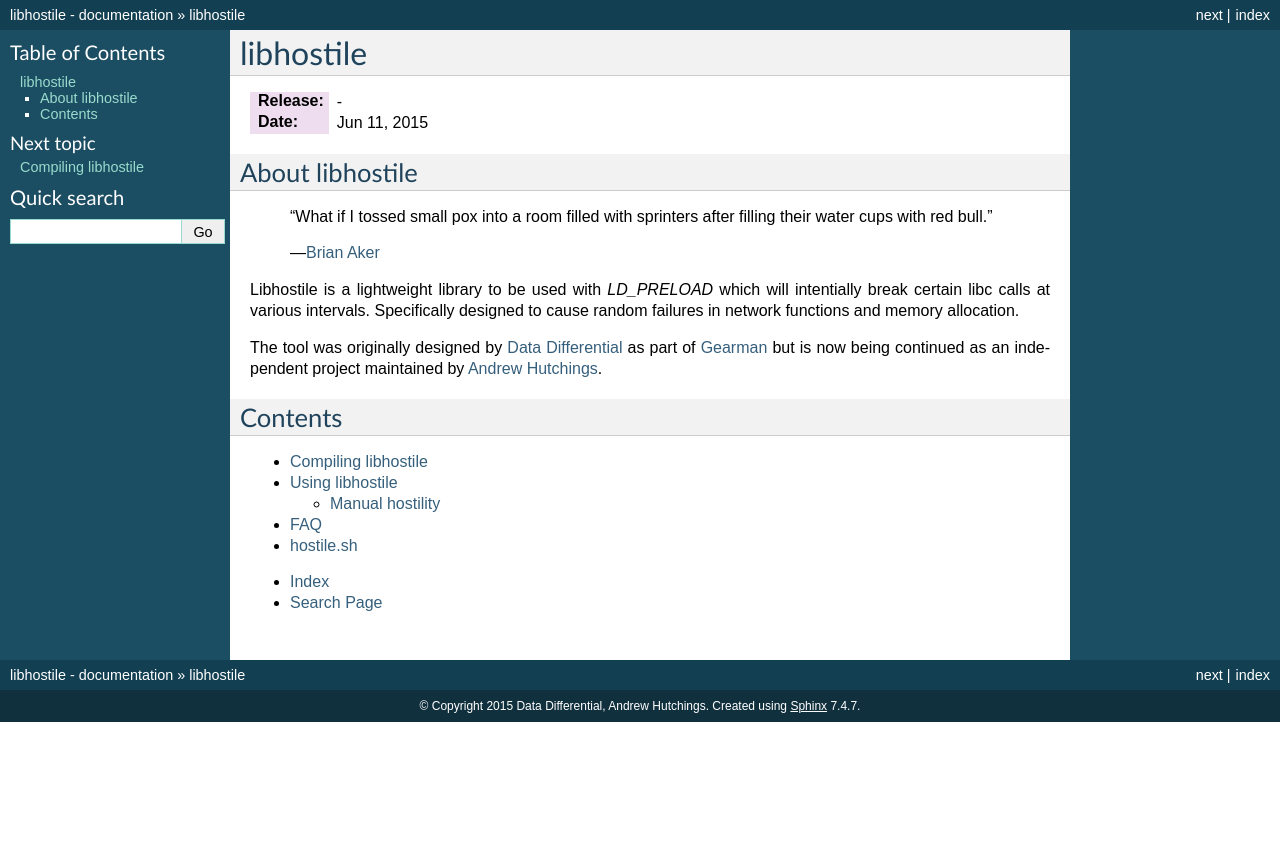
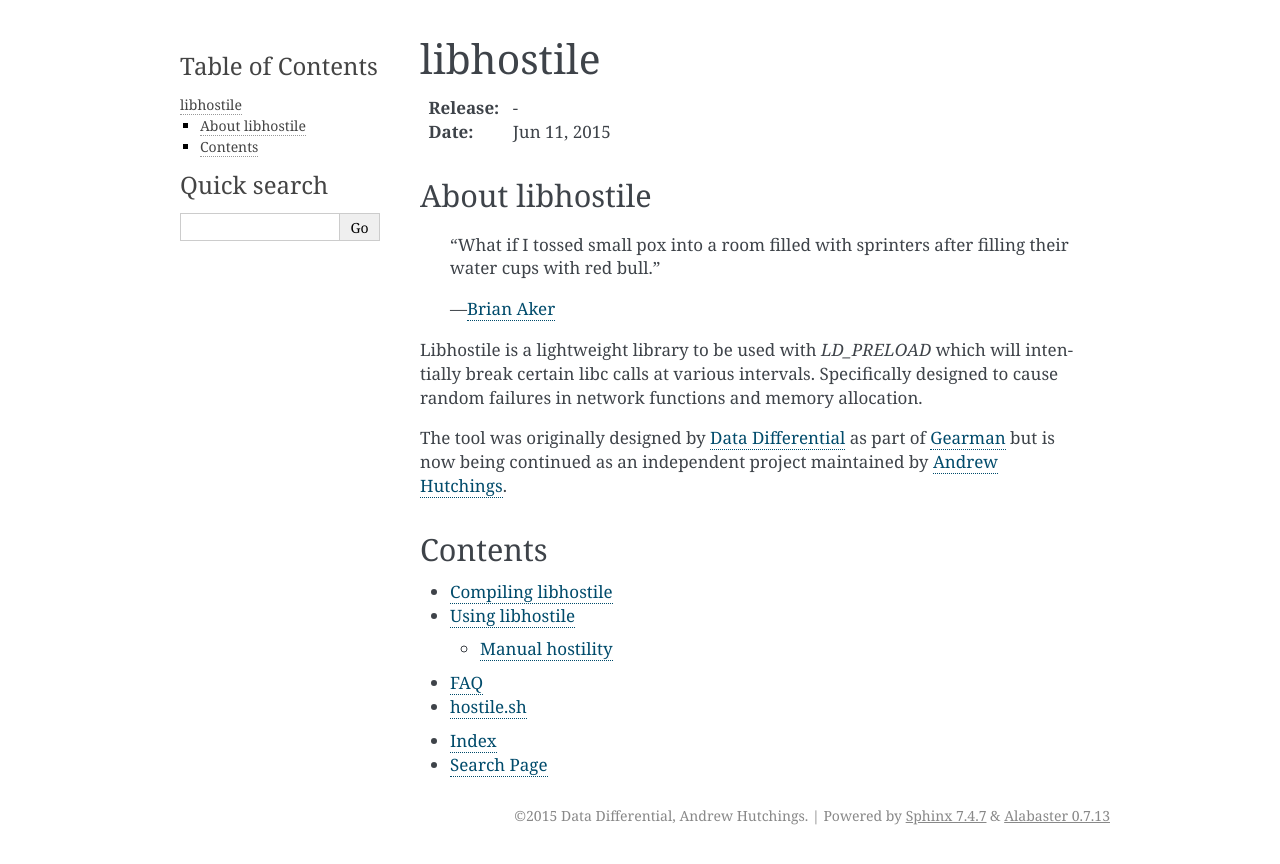
Before and after one commit to libhostile/libhostile, a Sphinx documentation site: the page built from docs/index.rst, in a window 1280 px wide. Shown: the top 864 px of the page. Built offline with Sphinx 7.4.7, drawn with Linux system fonts in a browser that asks for light colours.

Commit message:
Add RTD link
Plus fix RTD theme (I hope)

```diff
--- a/docs/conf.py
+++ b/docs/conf.py
@@ -102,7 +102,7 @@
 
 # The theme to use for HTML and HTML Help pages.  See the documentation for
 # a list of builtin themes.
-html_theme = 'classic'
+# html_theme = 'classic'
 
 # Theme options are theme-specific and customize the look and feel of a theme
 # further.  For a list of options available for each theme, see the
```
Also changed, not shown: README.md (+1 -1 lines).
